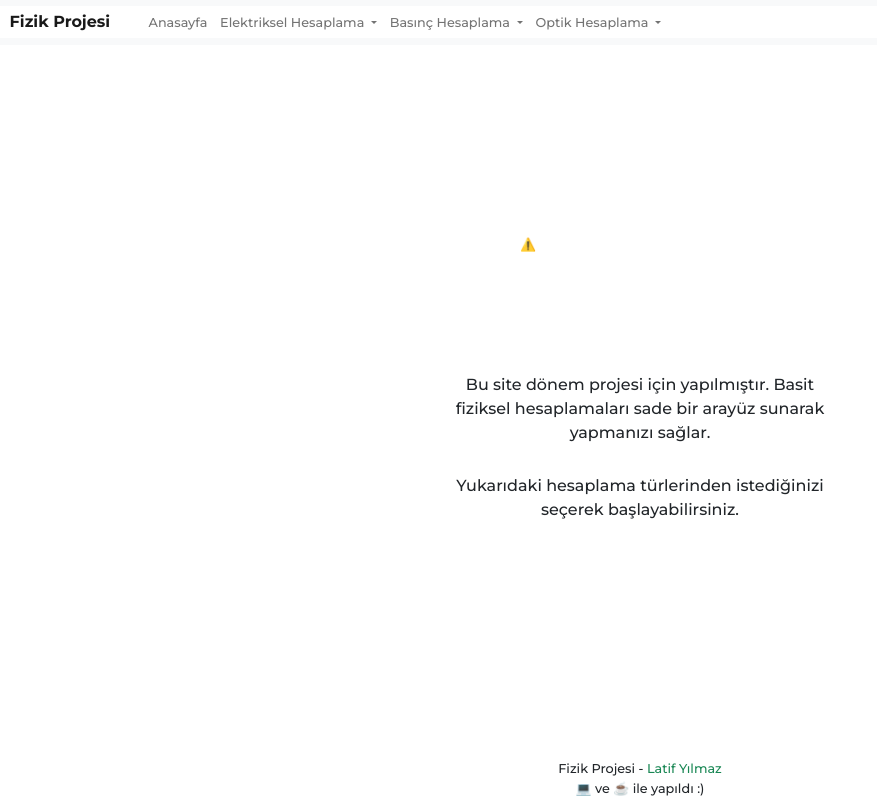
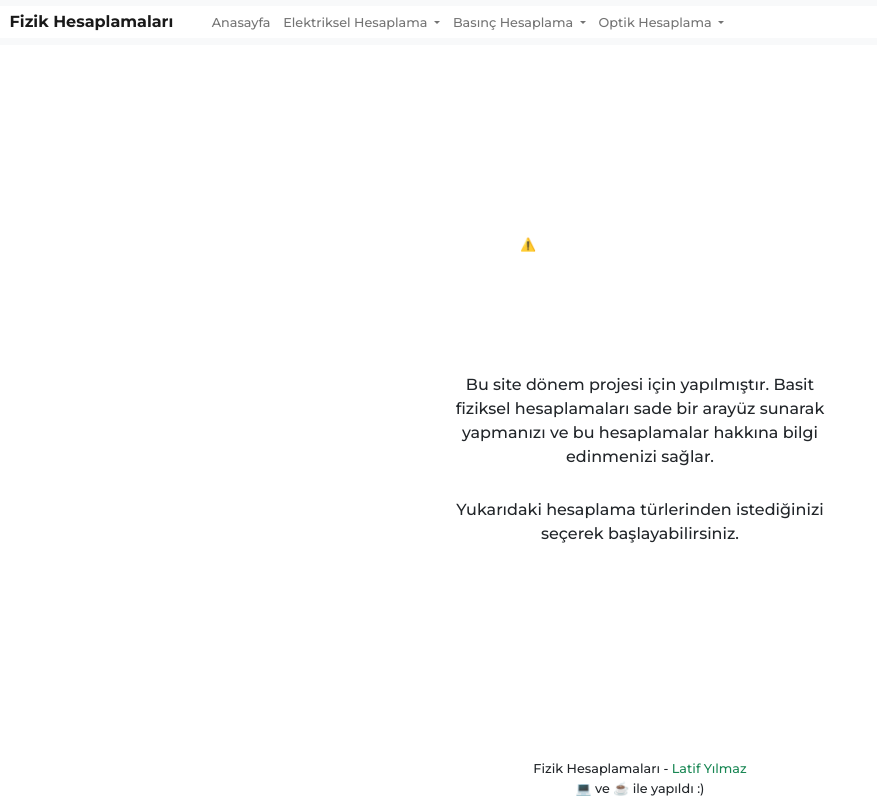
Before and after one commit to LatifY/fizik, a Flask app: page / in a window 1280 px wide. Shown: the whole page, without its empty margins (0-877 px from the left). Run offline with Flask 2, Linux system fonts and the light colour scheme.

Commit message:
title changed

```diff
--- a/templates/assets/footer.html
+++ b/templates/assets/footer.html
@@ -1,7 +1,7 @@
 <div class="footerWrap">
     <div class="footer">
       <div class="footerContent">
-        <h5>Fizik Projesi - <a href="https://latifyilmaz.com" target="_blank">Latif Yılmaz</a></h5>
+        <h5>Fizik Hesaplamaları - <a href="https://latifyilmaz.com" target="_blank">Latif Yılmaz</a></h5>
         <h5>💻 ve ☕ ile yapıldı :)</h5>
       </div>
     </div>
--- a/templates/assets/navbar.html
+++ b/templates/assets/navbar.html
@@ -1,6 +1,6 @@
 <nav class="navbar navbar-expand-lg navbar-f navbar-light bg-light">
     <div class="container-fluid">
-      <a style="font-weight: bold; margin-right: 40px;" class="navbar-brand" href="{{ url_for("home") }}">Fizik Projesi</a>
+      <a style="font-weight: bold; margin-right: 40px;" class="navbar-brand" href="{{ url_for("home") }}">Fizik Hesaplamaları</a>
       <button class="navbar-toggler" type="button" data-bs-toggle="collapse" data-bs-target="#navbarSupportedContent" aria-controls="navbarSupportedContent" aria-expanded="false" aria-label="Toggle navigation">
         <span class="navbar-toggler-icon"></span>
       </button>
--- a/templates/index.html
+++ b/templates/index.html
@@ -1,11 +1,12 @@
 {% extends 'base.html' %}
-{% block title %}Fizik Projesi - Latif Yılmaz{% endblock %}
+{% block title %}Fizik Hesaplamaları - Latif Yılmaz{% endblock %}
 
 {% block content %}
     <div class="main">
         <lottie-player src="https://assets10.lottiefiles.com/packages/lf20_gb5bmwlm.json"  background="transparent"  speed="0.5"  style="width: 300px; height: 300px;"  loop  autoplay></lottie-player>
         <p>
-            Bu site dönem projesi için yapılmıştır. Basit fiziksel hesaplamaları sade bir arayüz sunarak yapmanızı sağlar.
+            Bu site dönem projesi için yapılmıştır. Basit fiziksel hesaplamaları sade bir
+            arayüz sunarak yapmanızı ve bu hesaplamalar hakkına bilgi edinmenizi sağlar.
         </p>
 
         <p>
--- a/templates/pages/basinc/gaz.html
+++ b/templates/pages/basinc/gaz.html
@@ -1,5 +1,5 @@
 {% extends "././base.html" %}
-{% block title %}Fizik Projesi - Kapalı Kaplardaki Gaz Basıncı{% endblock %}
+{% block title %}Fizik Hesaplamaları - Kapalı Kaplardaki Gaz Basıncı{% endblock %}
 
 {% block content %}
     <form action="#" method="POST">
--- a/templates/pages/basinc/kati.html
+++ b/templates/pages/basinc/kati.html
@@ -1,5 +1,5 @@
 {% extends "././base.html" %}
-{% block title %}Fizik Projesi - Katı Basıncı{% endblock %}
+{% block title %}Fizik Hesaplamaları - Katı Basıncı{% endblock %}
 
 {% block content %}
     <form action="#" method="POST">
--- a/templates/pages/basinc/sivi.html
+++ b/templates/pages/basinc/sivi.html
@@ -1,5 +1,5 @@
 {% extends "././base.html" %}
-{% block title %}Fizik Projesi - Sıvı Basıncı{% endblock %}
+{% block title %}Fizik Hesaplamaları - Sıvı Basıncı{% endblock %}
 
 {% block content %}
     <form action="#" method="POST">
--- a/templates/pages/elektriksel/akim.html
+++ b/templates/pages/elektriksel/akim.html
@@ -1,5 +1,5 @@
 {% extends "././base.html" %}
-{% block title %}Fizik Projesi - Akım{% endblock %}
+{% block title %}Fizik Hesaplamaları - Akım{% endblock %}
 
 {% block content %}
     <lottie-player src="https://assets6.lottiefiles.com/packages/lf20_nNG8M6.json"  background="transparent"  speed="1"  style="width: 100px; height: 100px;"    autoplay></lottie-player>
--- a/templates/pages/elektriksel/direnc.html
+++ b/templates/pages/elektriksel/direnc.html
@@ -1,5 +1,5 @@
 {% extends "././base.html" %}
-{% block title %}Fizik Projesi - Direnç{% endblock %}
+{% block title %}Fizik Hesaplamaları - Direnç{% endblock %}
 
 {% block content %}
 <lottie-player src="https://assets6.lottiefiles.com/packages/lf20_nNG8M6.json"  background="transparent"  speed="1"  style="width: 100px; height: 100px;"    autoplay></lottie-player>
--- a/templates/pages/elektriksel/gerilim.html
+++ b/templates/pages/elektriksel/gerilim.html
@@ -1,5 +1,5 @@
 {% extends "././base.html" %}
-{% block title %}Fizik Projesi - Gerilim{% endblock %}
+{% block title %}Fizik Hesaplamaları - Gerilim{% endblock %}
 
 {% block content %}
 <lottie-player src="https://assets6.lottiefiles.com/packages/lf20_nNG8M6.json"  background="transparent"  speed="1"  style="width: 100px; height: 100px;"    autoplay></lottie-player>
--- a/templates/pages/optik/aki.html
+++ b/templates/pages/optik/aki.html
@@ -1,5 +1,5 @@
 {% extends "././base.html" %}
-{% block title %}Fizik Projesi - Işık Akısı{% endblock %}
+{% block title %}Fizik Hesaplamaları - Işık Akısı{% endblock %}
 
 {% block content %}
     <lottie-player src="https://assets3.lottiefiles.com/packages/lf20_aiagjymy.json"  background="transparent"  speed="0.2"  style="width: 100px; height: 100px;"  loop  autoplay></lottie-player>
--- a/templates/pages/optik/noktasal.html
+++ b/templates/pages/optik/noktasal.html
@@ -1,5 +1,5 @@
 {% extends "././base.html" %}
-{% block title %}Fizik Projesi - Noktalama Aydınlanma Şiddeti{% endblock %}
+{% block title %}Fizik Hesaplamaları - Noktasal Aydınlanma Şiddeti{% endblock %}
 
 {% block content %}
 
--- a/templates/pages/optik/ortalama.html
+++ b/templates/pages/optik/ortalama.html
@@ -1,5 +1,5 @@
 {% extends "././base.html" %}
-{% block title %}Fizik Projesi - Ortalama Aydınlanma Şiddeti{% endblock %}
+{% block title %}Fizik Hesaplamaları - Ortalama Aydınlanma Şiddeti{% endblock %}
 
 {% block content %}
 
```
